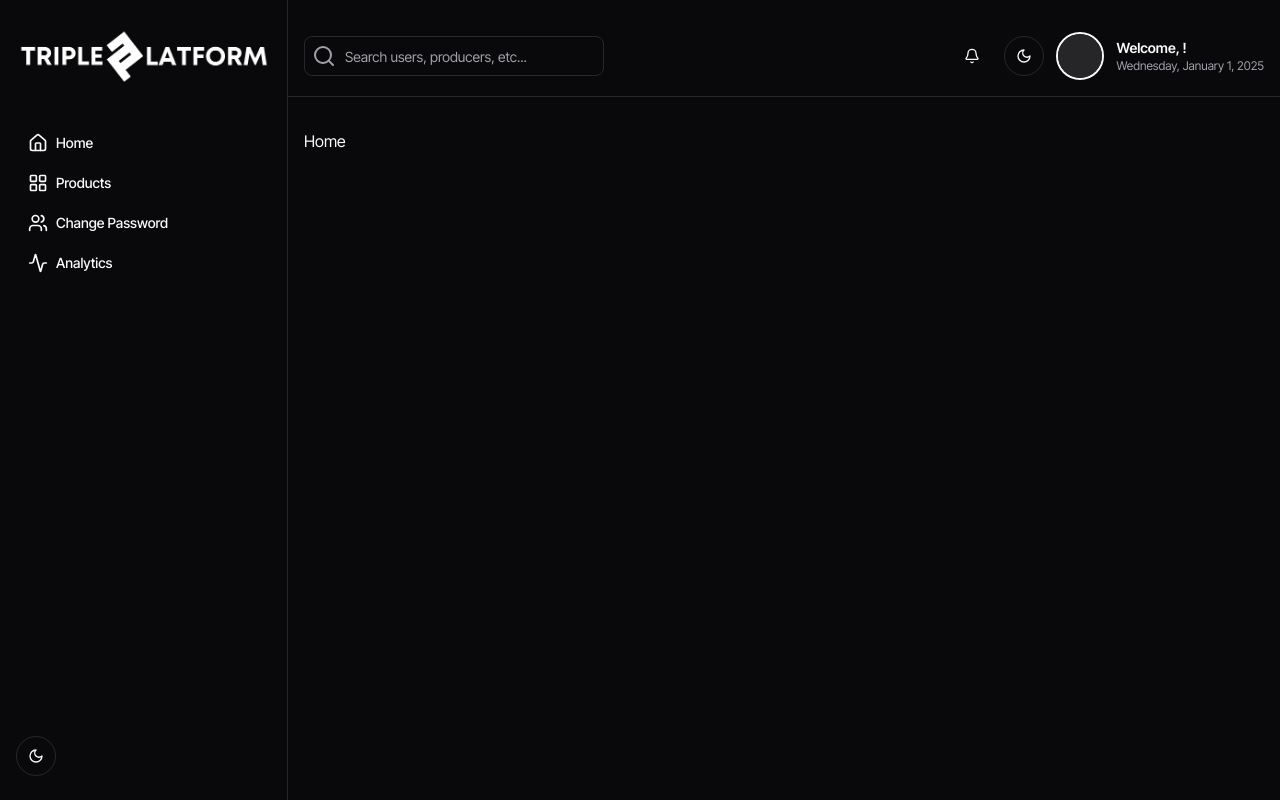
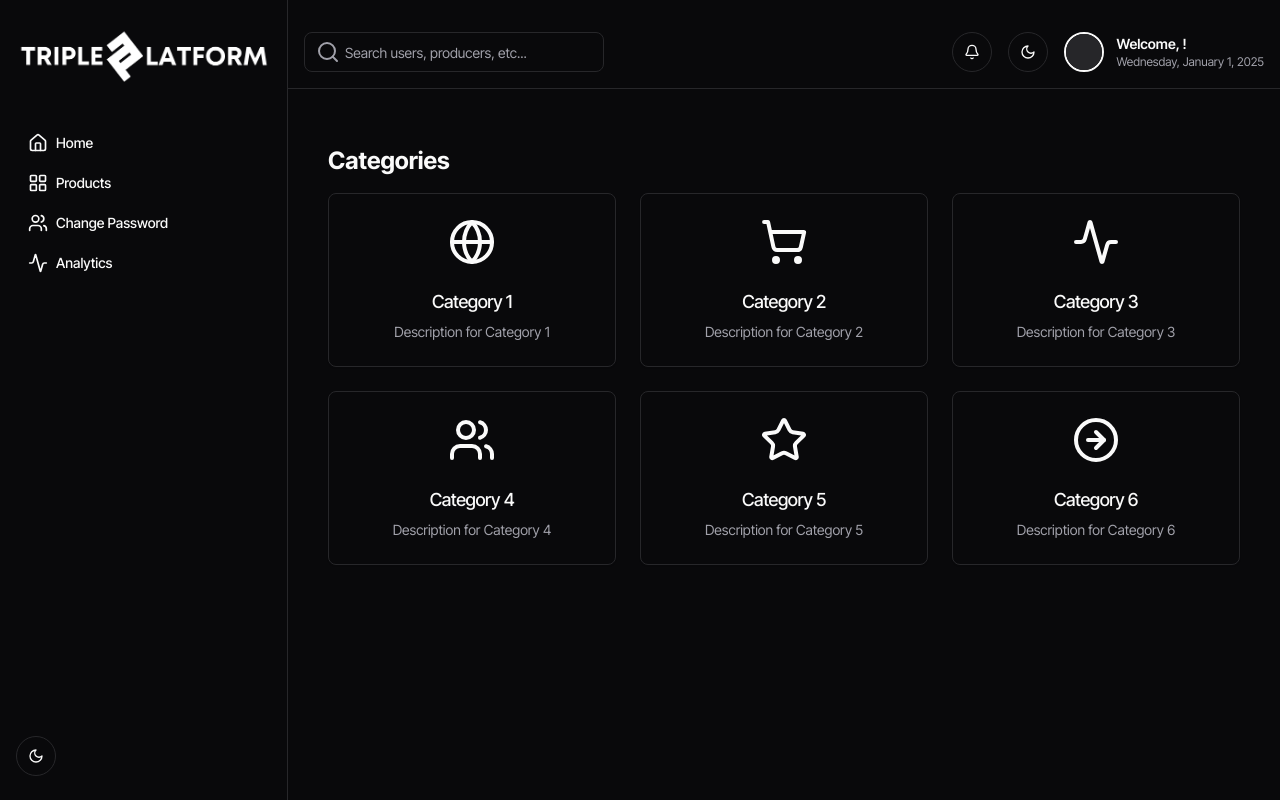
Before and after one commit to Taha1dev/triple-platform, a React (Vite) app: page /home in a window 1280 px wide. Built offline with nearby package versions, Linux system fonts and the light colour scheme.

Commit message:
dashboard home page

```diff
--- a/src/features/dashboard/layout/Header.tsx
+++ b/src/features/dashboard/layout/Header.tsx
@@ -44,37 +44,48 @@ export default function Header() {
   return (
     <>
       <header className='my-4 container mx-auto p-4 border-b border-border'>
-        <div className='flex justify-between items-center'>
+        <div className='flex flex-wrap justify-between items-center gap-4'>
           {/* Search Input */}
-          <div className='relative'>
-            <Search className='absolute left-2 top-1/2 transform -translate-y-1/2 text-muted-foreground' />
+          <div className='relative w-full sm:w-auto'>
+            <Search
+              className='absolute left-3 top-1/2 transform -translate-y-1/2 text-muted-foreground'
+              aria-hidden='true'
+            />
             <Input
               type='search'
               placeholder='Search users, producers, etc...'
-              className='pl-10 w-[200px] md:w-[300px] rounded-lg bg-background focus:ring-2 focus:ring-primary transition-all'
+              aria-label='Search'
+              className='pl-10 w-full sm:w-[200px] md:w-[300px] rounded-lg bg-background focus:ring-2 focus:ring-primary focus:outline-none transition-all'
             />
           </div>
 
-          <div className='flex gap-3 items-center'>
+          {/* Right Section */}
+          <div className='flex justify-items-end gap-4'>
+            {/* Notification Button */}
             <Button
               variant='ghost'
               size='icon'
-              className='hover:bg-accent/50 rounded-xl'
+              className='hover:bg-accent/50 rounded-full border border-border transition-all'
+              aria-label='Notifications'
             >
               <Bell className='w-5 h-5' />
             </Button>
+
+            {/* Mode Toggle */}
             <ModeToggle />
+
+            {/* User Avatar and Dropdown */}
             <DropdownMenu>
               <DropdownMenuTrigger asChild>
-                <div className='flex gap-3 items-center cursor-pointer'>
-                  <Avatar className='border-2 border-foreground size-12 hover:border-primary transition-all'>
+                <div className='flex items-center gap-3 cursor-pointer'>
+                  <Avatar className='border-2 border-foreground rounded-full hover:border-primary transition-all'>
                     <AvatarImage
-                      className='size-24 object-cover -mt-2'
                       src={
                         user?.image &&
                         `https://api.tripleplatform.app/${user.image}`
                       }
                       alt='User Avatar'
+                      className='w-10 h-10 object-cover'
                     />
                     <AvatarFallback>
                       <Skeleton className='w-10 h-10 rounded-full' />
@@ -91,28 +102,31 @@ export default function Header() {
                 </div>
               </DropdownMenuTrigger>
 
-              <DropdownMenuContent className='w-56 mt-2'>
+              <DropdownMenuContent className='w-56 mt-2 shadow-lg rounded-lg'>
                 <DropdownMenuItem
-                  className='cursor-pointer'
+                  className='cursor-pointer flex items-center gap-2'
                   onClick={() => navigate('profile')}
                 >
-                  <User className='mr-2 h-4 w-4' />
-                  <span>Profile</span>
+                  <User className='h-4 w-4' />
+                  Profile
                 </DropdownMenuItem>
-                <DropdownMenuItem className='cursor-pointer'>
-                  <Settings className='mr-2 h-4 w-4' /> <span>Settings</span>
+                <DropdownMenuItem className='cursor-pointer flex items-center gap-2'>
+                  <Settings className='h-4 w-4' />
+                  Settings
                 </DropdownMenuItem>
                 <DropdownMenuItem
                   onClick={handleLogout}
-                  className='cursor-pointer text-red-600 focus:text-red-600'
+                  className='cursor-pointer flex items-center gap-2 text-red-600 focus:text-red-600'
                 >
-                  <LogOut className='mr-2 h-4 w-4' />
-                  <span>Logout</span>
+                  <LogOut className='h-4 w-4' />
+                  Logout
                 </DropdownMenuItem>
               </DropdownMenuContent>
             </DropdownMenu>
           </div>
         </div>
+
+        {/* Loading Overlay */}
         {loading ||
           (Loading && (
             <div className='fixed inset-0 bg-black bg-opacity-50 flex items-center justify-center z-50'>
--- a/src/features/dashboard/layout/Side.tsx
+++ b/src/features/dashboard/layout/Side.tsx
@@ -1,15 +1,15 @@
 /* eslint-disable @typescript-eslint/no-explicit-any */
-
 import { Link } from 'react-router-dom'
-
 import { Activity, HomeIcon, LayoutGridIcon, Users } from 'lucide-react'
 import { ModeToggle } from '@/mode-toggle'
 import { footerLogo, useTheme } from '@/components/theme-provider'
 
 export default function Component() {
   const { theme } = useTheme()
+
   return (
     <aside className='flex h-screen'>
+      {/* Sidebar for large screens */}
       <div className='hidden lg:block lg:w-72 lg:shrink-0 lg:border-r'>
         <div className='flex h-full flex-col justify-between py-6 px-4'>
           <div className='space-y-8'>
@@ -56,6 +56,42 @@ export default function Component() {
           </div>
         </div>
       </div>
+
+      {/* Bottom navigation bar for small screens */}
+      <div className='block lg:hidden fixed bottom-0 left-0 right-0 border-t bg-background z-50'>
+        {/* <div className='w-full flex justify-between items-center px-4 py-2'> */}
+        <nav className='flex justify-between px-4 py-2'>
+          <Link
+            to='#'
+            className='flex flex-col items-center text-sm font-medium hover:text-theme-variant'
+          >
+            <HomeIcon className='h-5 w-5' />
+            <span className='text-xs'>Home</span>
+          </Link>
+          <Link
+            to='#'
+            className='flex flex-col items-center text-sm font-medium hover:text-theme-variant'
+          >
+            <LayoutGridIcon className='h-5 w-5' />
+            <span className='text-xs'>Products</span>
+          </Link>
+          <Link
+            to='/home/change-password'
+            className='flex flex-col items-center text-sm font-medium hover:text-theme-variant'
+          >
+            <Users className='h-5 w-5' />
+            <span className='text-xs'>Change</span>
+          </Link>
+          <Link
+            to='#'
+            className='flex flex-col items-center text-sm font-medium hover:text-theme-variant'
+          >
+            <Activity className='h-5 w-5' />
+            <span className='text-xs'>Analytics</span>
+          </Link>
+        </nav>
+        {/* </div> */}
+      </div>
     </aside>
   )
 }
--- a/src/features/dashboard/pages/Home.tsx
+++ b/src/features/dashboard/pages/Home.tsx
@@ -1,4 +1,84 @@
+import {
+  Card,
+  CardHeader,
+  CardTitle,
+  CardDescription,
+} from '@/components/ui/card'
+import { motion } from 'framer-motion'
+import {
+  ArrowRightCircle,
+  Globe,
+  ShoppingCart,
+  Activity,
+  Users,
+  Star,
+} from 'lucide-react'
 
 export default function Dashboard() {
-  return <div>Home</div>
+  const categories = [
+    {
+      title: 'Category 1',
+      description: 'Description for Category 1',
+      icon: Globe,
+    },
+    {
+      title: 'Category 2',
+      description: 'Description for Category 2',
+      icon: ShoppingCart,
+    },
+    {
+      title: 'Category 3',
+      description: 'Description for Category 3',
+      icon: Activity,
+    },
+    {
+      title: 'Category 4',
+      description: 'Description for Category 4',
+      icon: Users,
+    },
+    {
+      title: 'Category 5',
+      description: 'Description for Category 5',
+      icon: Star,
+    },
+    {
+      title: 'Category 6',
+      description: 'Description for Category 6',
+      icon: ArrowRightCircle,
+    },
+  ]
+
+  return (
+    <div className='p-6'>
+      <h1 className='text-2xl font-bold mb-4'>Categories</h1>
+      <div className='grid grid-cols-1 sm:grid-cols-2 md:grid-cols-3 gap-6'>
+        {categories.map((category, index) => {
+          const Icon = category.icon
+
+          return (
+            <motion.div
+              key={index}
+              className='hover:shadow-lg transition-shadow'
+              whileHover={{ scale: 1.05 }}
+              whileTap={{ scale: 0.95 }}
+            >
+              <Card className='group'>
+                <CardHeader className='flex flex-col items-center text-center'>
+                  <div className='w-12 h-12 mb-4 text-primary group-hover:text-primary/80'>
+                    <Icon size={48} />
+                  </div>
+                  <CardTitle className='text-lg font-medium'>
+                    {category.title}
+                  </CardTitle>
+                  <CardDescription className='text-sm text-muted-foreground'>
+                    {category.description}
+                  </CardDescription>
+                </CardHeader>
+              </Card>
+            </motion.div>
+          )
+        })}
+      </div>
+    </div>
+  )
 }
--- a/src/main.tsx
+++ b/src/main.tsx
@@ -23,7 +23,7 @@ import Profile from './features/dashboard/pages/profile/Profile.tsx'
 import { StrictMode } from 'react'
 import UpdateProfile from './features/dashboard/pages/profile/UpdateProfile.tsx'
 import ChangePassword from './features/authentication/ChangePassword.tsx'
-import NotFound from './404.tsx'
+import NotFound from './pages/404.tsx'
 
 const router = createBrowserRouter([
   {
--- a/src/404.tsx
+++ b/src/pages/404.tsx
@@ -1,30 +1,25 @@
-import { useTheme } from './components/theme-provider'
-import { Button } from './components/ui/button' // Assuming you have a Button component
-import { useNavigate } from 'react-router-dom' // For navigation
-import { Footer, NavBar } from './features/landing-page/components.barel'
+import { useTheme } from '../components/theme-provider'
+import { Button } from '../components/ui/button'
+import { useNavigate } from 'react-router-dom'
+import { Footer, NavBar } from '../features/landing-page/components.barel'
 
 export default function NotFound() {
-  const { theme } = useTheme() // Get the current theme
-  const navigate = useNavigate() // For navigation
+  const { theme } = useTheme()
+  const navigate = useNavigate()
 
   return (
     <>
       <NavBar />
       <div className='flex flex-col items-center justify-center min-h-screen bg-background text-foreground p-4'>
-        {/* Image */}
         <img
           src={theme === 'light' ? '/not-found-dark.svg' : '/not-found.svg'}
           alt='Not Found'
           className='w-96 h-full max-w-md mb-8 lg:p-0 p-10'
         />
-
-        {/* 404 Message */}
         <h1 className='text-6xl font-bold tracking-widest mb-4'>404</h1>
         <p className='text-lg text-muted-foreground mb-8 text-center'>
           Oops! The page you're looking for doesn't exist.
         </p>
-
-        {/* Back to Home Button */}
         <Button onClick={() => navigate('/')}>Go Back Home</Button>
       </div>
       <Footer />
```
Also changed, not shown: 1 other file (tests, documents, lock files or other folders).
